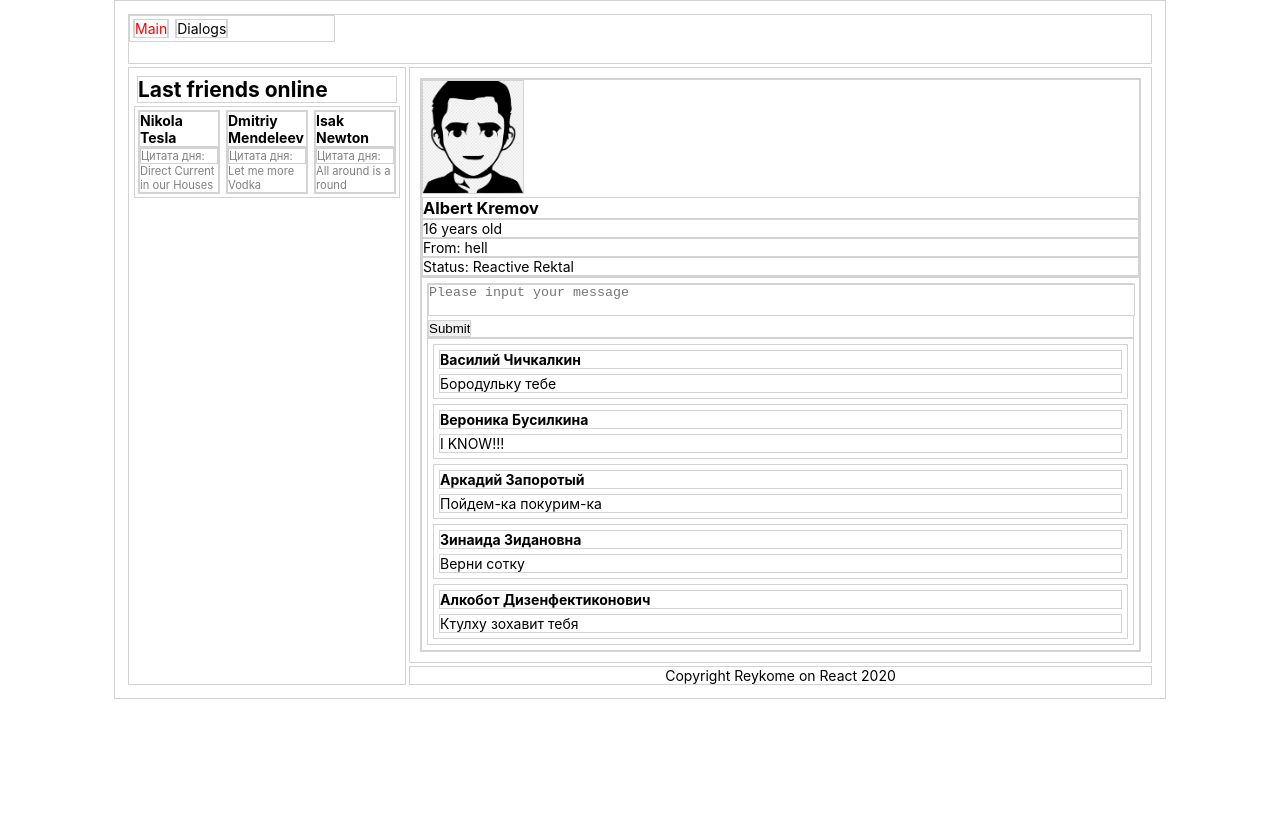
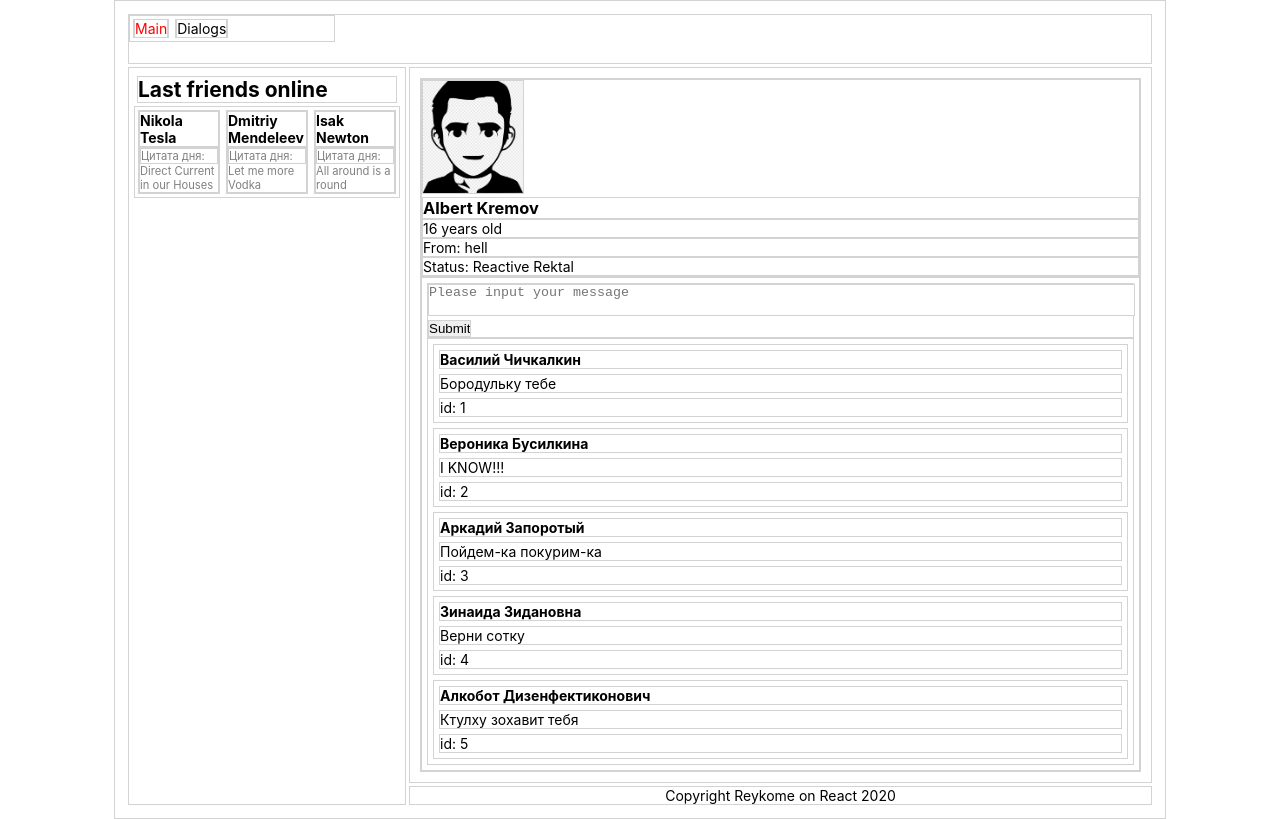
Before and after one commit to ReykoMe/react-learn, a React (Create React App) app in the folder mask/: page / in a window 1280 px wide. Built offline with nearby package versions, Linux system fonts and the light colour scheme.

Commit message:
11/05/2020 (many many changes)

```diff
--- a/mask/src/App.js
+++ b/mask/src/App.js
@@ -3,14 +3,13 @@ import './App.css';
 import Header from './Header/Header';
 import Content from "./Content/Content";
 import Footer from './Footer/Footer';
-import Sidebar from "./sidebar/sidebar";
+import Sidebar from "./Sidebar/Sidebar";
 import Messenger from "./Messenger/Messenger";
-import {BrowserRouter, Route} from "react-router-dom";
+import {Route} from "react-router-dom";
+
 
 const App = (props) => {
-
     return (
-        <BrowserRouter>
             <div className='main-wrapper'>
                 <Header/>
                 <Sidebar friends={props.Data.sidebar.friends}/>
@@ -23,11 +22,12 @@ const App = (props) => {
                            />}/>
                     <Route exact
                            path="/"
-                           render={() => <Content wallPosts={props.Data.profile.wallPosts}/>}/>
+                           render={() => <Content profileData={props.Data.profile}
+                                                  dispatch={props.dispatch}
+                           />}/>
                 </div>
                 <Footer/>
             </div>
-        </BrowserRouter>
     );
 }
 
--- a/mask/src/Content/Content.jsx
+++ b/mask/src/Content/Content.jsx
@@ -8,7 +8,11 @@ const Content = (props) => {
     return (
         <div className={classes.content}>
             <Profile />
-            <Wall wallPosts={props.wallPosts}/>
+            <Wall wallPosts={props.profileData.wallPosts}
+                  areaText ={props.profileData.newText}
+                  dispatch={props.dispatch}
+                  newPostText={props.newPostText}
+            />
         </div>
     )
 }
--- a/mask/src/Content/Wall/Posts/Posts/Post.jsx
+++ b/mask/src/Content/Wall/Posts/Posts/Post.jsx
@@ -2,10 +2,12 @@ import React from "react";
 import classes from './PostMessage.module.css';
 
     const Post = (props) => {
+
         return (
             <div className={classes.item}>
                 <h4>{props.userName}</h4>
                 <p>{props.message}</p>
+                <p> id: {props.id}</p>
             </div>
         )
     }
--- a/mask/src/Content/Wall/Posts/PostsWrapper.jsx
+++ b/mask/src/Content/Wall/Posts/PostsWrapper.jsx
@@ -7,6 +7,7 @@ const PostsWrapper = (props) => {
     let Posts = props.wallPosts.map(post => {
           return <Post userName={post.author}
                        message={post.message}
+                       id={post.id}
                        key={post.id}
           />
     })
--- a/mask/src/Content/Wall/Wall.jsx
+++ b/mask/src/Content/Wall/Wall.jsx
@@ -3,12 +3,25 @@ import classes from './Wall.module.css';
 import PostsWrapper from "./Posts/PostsWrapper";
 
 const Wall = (props) => {
+    let textArea = React.createRef()
+    let addMessage = () => {
+
+        //Вытягиваем из props фунецию addPost, которая по факту находится в state.js, вызываем ее
+        //и передаем параметр text, взятый из textArea
+        props.dispatch({type: 'ADD-POST'});
+    };
+    let areaTextChanged = () => {
+        let text = textArea.current.value;
+        props.dispatch({type: 'UPDATE-TEXT', newText: text});
+    }
     return(
         <div className={classes.wall}>
             <div className={classes.messageArea}>
-                <textarea name="" id="" cols="30" rows="2" placeholder="Please input your message"/>
-                <input type="button" value="Submit"/>
+                <textarea onChange={areaTextChanged} ref={textArea} //связываем наше текстовое поле с переменной textArea, при помощи React.createRef()
+                          cols="30" rows="2" placeholder="Please input your message" value={props.areaText}/>
+                <input type="button" value="Submit" onClick={addMessage}/>
             </div>
+
             <PostsWrapper wallPosts={props.wallPosts}/>
         </div>
     )
--- a/mask/src/index.js
+++ b/mask/src/index.js
@@ -1,22 +1,26 @@
-import React from 'react';
-import ReactDOM from 'react-dom';
 import './index.css';
-import App from './App';
-import Data from "./state";
 import * as serviceWorker from './serviceWorker';
+import Store from "./state";
+import ReactDOM from "react-dom";
+import React from "react";
+import {BrowserRouter} from "react-router-dom";
+import App from "./App";
 
+let renderEntireTree = (state) => {
+    ReactDOM.render (
+        <React.StrictMode>
+            <BrowserRouter>
+                <App Data={state}
+                     dispatch={Store.dispatch.bind(Store)}
+                     />
+            </BrowserRouter>
+        </React.StrictMode>,
+        document.getElementById('root')
+    );
+}
 
-
-
-
-ReactDOM.render(
-    <React.StrictMode>
-        <App Data={Data}
-        />
-    </React.StrictMode>,
-    document.getElementById('root')
-);
-
+renderEntireTree(Store.getState())
+Store.subscribe(renderEntireTree);
 // If you want your app to work offline and load faster, you can change
 // unregister() to register() below. Note this comes with some pitfalls.
 // Learn more about service workers: https://bit.ly/CRA-PWA
--- a/mask/src/sidebar/sidebar.jsx
+++ b/mask/src/sidebar/sidebar.jsx
@@ -1,10 +1,10 @@
 import React from "react";
-import classes from './sidebar.module.css';
+import classes from './Sidebar.module.css';
 //Создаем экземпляр (подкомпоненту)одного элемента
 let FriendItem = (props) => {
     return(
         <div className={classes.friend}>
-            <div className={classes.name}>{props.firstName}</div>
+            <div className={classes.name}> {props.firstName} </div>
             <div className={classes.status}><p>Цитата дня: </p>{props.status}</div>
         </div>
     )
@@ -14,6 +14,7 @@ const Sidebar = (props) => {
     //При каждой итерации возвращать возвращать следующий элемент с данными
     let lastFriends = props.friends.map((friend) => <FriendItem firstName={friend.firstName}
                                                                 status={friend.status}
+                                                                key = {friend.id}
     />);
 
 
--- a/mask/src/state.js
+++ b/mask/src/state.js
@@ -1,5 +1,7 @@
-const State = {
+let Store = {
+    _state: {
         profile: {
+            newText: "",
             wallPosts: [
                 {id: 1, author: "Василий Чичкалкин", message: "Бородульку тебе"},
                 {id: 2, author: "Вероника Бусилкина", message: "I KNOW!!!"},
@@ -28,11 +30,42 @@ const State = {
         },
         sidebar: {
             friends: [
-            {id:1, firstName: "Nikola Tesla", status: "Direct Current in our Houses"},
-            {id:2, firstName: "Dmitriy Mendeleev", status: "Let me more Vodka"},
-            {id:3, firstName: "Isak Newton", status: "All around is a round"}
+                {id: 1, firstName: "Nikola Tesla", status: "Direct Current in our Houses"},
+                {id: 2, firstName: "Dmitriy Mendeleev", status: "Let me more Vodka"},
+                {id: 3, firstName: "Isak Newton", status: "All around is a round"}
             ]
+        }
+    },
+    _callSubscriber() {
+        console.log('state changed')
+    },
+    getState() {
+        return this._state;
+    },
+    subscribe(observer) {
+        this._callSubscriber = observer;
+    },
+    dispatch(action) {
+        if (action.type === 'ADD-POST') {
+            this._state.profile.wallPosts.push(
+                {
+                    id: this._state.profile.wallPosts.length + 1,
+                    author: 'Сергей Гумноедов',
+                    message: this._state.profile.newText
+                }
+            );
+            console.log(`Текст: ${this._state.profile.newText} добавлен в Store._state.profile.newText`);
+            this._state.profile.newText = '';
+            this._callSubscriber(this._state);
+        } else if (action.type === 'UPDATE-TEXT') {
+            this._state.profile.newText = (action.newText);
+            console.log(this._state.profile.newText);
+            this._callSubscriber(this._state);
         }
             }
 
-export default State;
+}
+
+export default Store;
+
+window.store = Store
```
Lines whose indentation alone changed are shown as unchanged.
